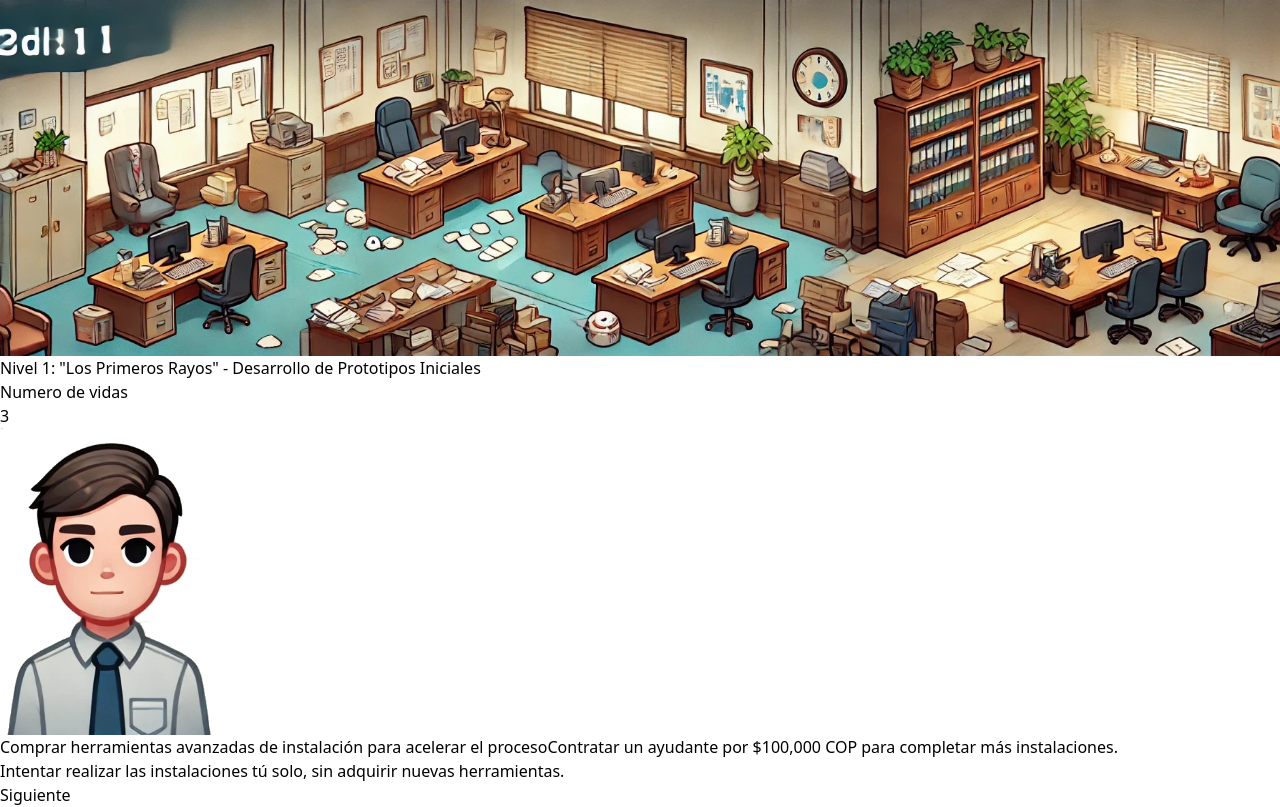
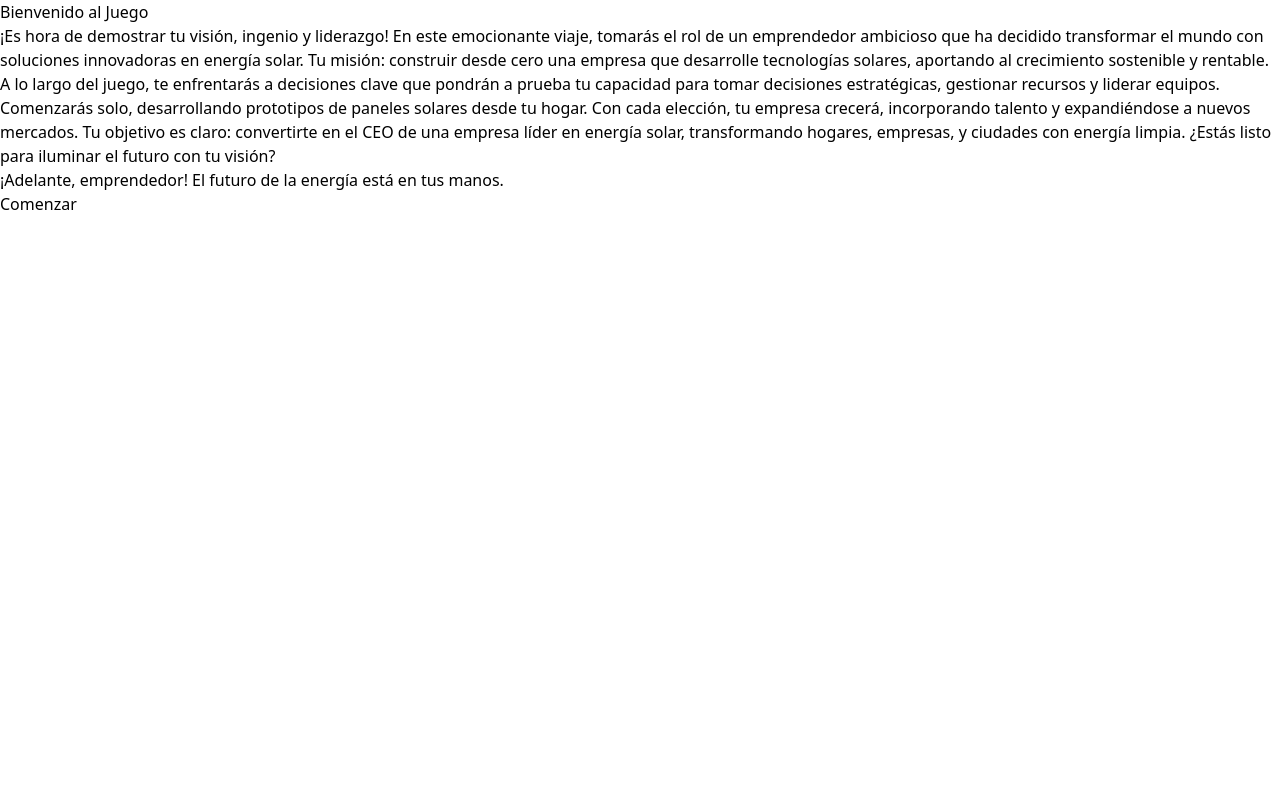
Before and after one commit to Kkmiloo/viaje-del-emprendedor-sostenible, a React (Vite) app: page /jugar in a window 1280 px wide. Built offline with nearby package versions, Linux system fonts and the light colour scheme.

Commit message:
add: Introduction/  Ending logic

```diff
--- /dev/null
+++ b/src/components/dialog/Ending.tsx
@@ -0,0 +1,31 @@
+interface EndingProps {
+  onRestart: () => void;
+}
+
+export const Ending = ({ onRestart }: EndingProps) => (
+  <div className='flex flex-col items-center justify-center min-h-screen bg-slate-400'>
+    <h1 className='text-3xl font-bold mb-4'>¡Felicidades, CEO Solar!</h1>
+    <p className='text-xl mb-8'>
+      Has completado Energy Empire: El Ascenso Solar, llevando tu empresa desde
+      un pequeño proyecto local hasta la creación de un imperio global de
+      energía solar. A lo largo de este viaje, tomaste decisiones clave sobre la
+      gestión de equipos, expansión internacional y operaciones logísticas,
+      demostrando tu capacidad para liderar un negocio sostenible en el mundo
+      moderno. Recuerda que las habilidades que desarrollaste en este juego,
+      como la gestión de recursos, la toma de decisiones estratégicas, y la
+      adaptación a mercados internacionales, son esenciales para el éxito en la
+      vida real. ¡Sigue tomando decisiones inteligentes y llevando la energía
+      solar a nuevas alturas!
+    </p>
+
+    <p className='text-xl mb-8 font-bold'>
+      ¡Gracias por jugar, CEO Solar! Tu éxito solo acaba de empezar.
+    </p>
+    <button
+      className='p-4 bg-green-500 text-white rounded-md'
+      onClick={onRestart}
+    >
+      Jugar de Nuevo
+    </button>
+  </div>
+);
--- /dev/null
+++ b/src/components/dialog/Introduction.tsx
@@ -0,0 +1,31 @@
+interface IntroductionProps {
+  onStart: () => void;
+}
+
+export const Introduction = ({ onStart }: IntroductionProps) => (
+  <div className='flex flex-col items-center justify-center min-h-screen bg-slate-400 max-w-6xl m-auto'>
+    <h1 className='text-3xl font-bold mb-4'>Bienvenido al Juego</h1>
+    <p className='text-xl mb-8'>
+      ¡Es hora de demostrar tu visión, ingenio y liderazgo! En este emocionante
+      viaje, tomarás el rol de un emprendedor ambicioso que ha decidido
+      transformar el mundo con soluciones innovadoras en energía solar. Tu
+      misión: construir desde cero una empresa que desarrolle tecnologías
+      solares, aportando al crecimiento sostenible y rentable. A lo largo del
+      juego, te enfrentarás a decisiones clave que pondrán a prueba tu capacidad
+      para tomar decisiones estratégicas, gestionar recursos y liderar equipos.
+      Comenzarás solo, desarrollando prototipos de paneles solares desde tu
+      hogar. Con cada elección, tu empresa crecerá, incorporando talento y
+      expandiéndose a nuevos mercados. Tu objetivo es claro: convertirte en el
+      CEO de una empresa líder en energía solar, transformando hogares,
+      empresas, y ciudades con energía limpia. ¿Estás listo para iluminar el
+      futuro con tu visión?
+    </p>
+
+    <p className='text-xl mb-8 font-bold'>
+      ¡Adelante, emprendedor! El futuro de la energía está en tus manos.
+    </p>
+    <button className='p-4 bg-blue-500 text-white rounded-md' onClick={onStart}>
+      Comenzar
+    </button>
+  </div>
+);
--- a/src/components/dialog/Options.tsx
+++ b/src/components/dialog/Options.tsx
@@ -14,7 +14,7 @@ export const Options = ({ options, onSelectOption }: OptionsProps) => {
   };
 
   return (
-    <div className='flex flex-col p-2 bg-slate-200 max-w-6xl m-auto rounded-xl mb-10 '>
+    <div className='flex flex-col p-2 bg-slate-200 m-auto rounded-xl mb-10 z-50'>
       {options.map((option) => (
         <button
           key={option.id}
--- a/src/page/game/GamePage.tsx
+++ b/src/page/game/GamePage.tsx
@@ -1,26 +1,31 @@
+import { useGameStore } from '../../store';
 import { Dialog } from '../../components/dialog/Dialog';
-import { useGameStore } from '../../store';
+import { Options } from '../../components/dialog/Options';
+import { scenes } from '../../data/scenes';
+import { useEffect, useState } from 'react';
 import man from '../../assets/man.webp';
 import scene1 from '../../assets/scene1.webp';
-import { scenes } from '../../data/scenes';
-import { useEffect, useState } from 'react';
-import { Options } from '../../components/dialog/Options';
 import { GameOptionI } from '../../interfaces/gameOption.interface';
+import { Introduction } from '../../components/dialog/Introduction';
+import { Ending } from '../../components/dialog/Ending';
 
 interface ChangeSceneParams {
   isCorrect: boolean;
 }
+
 const GamePage = () => {
-  const level = useGameStore((state) => state.level);
-  const lives = useGameStore((state) => state.lives);
-  const isGameOver = useGameStore((state) => state.isGameOver);
-  const decrementLives = useGameStore((state) => state.decrementLives);
-  const changeLevel = useGameStore((state) => state.changeLevel);
-  const resetGame = useGameStore((state) => state.resetGame);
-
+  const {
+    level,
+    lives,
+    isGameOver,
+    stage,
+    changeStage,
+    incrementLevel,
+    decrementLives,
+    resetGame,
+  } = useGameStore();
   const [currentScene, setCurrentScene] = useState(scenes[level - 1]);
   const [currentOptions, setCurrentOptions] = useState<GameOptionI[]>([]);
-
   const [currentStep, setCurrentStep] = useState<
     'consequence' | 'impact' | 'additionalContext' | null
   >(null);
@@ -29,16 +34,15 @@ const GamePage = () => {
   );
 
   const handleOptionSelect = (option: GameOptionI) => {
-    setSelectedOption(option); // Guardar la opción seleccionada
-    setCurrentStep('consequence'); // Iniciar con 'consequence'
+    setSelectedOption(option);
+    setCurrentStep('consequence');
 
-    // Cambiar entre cada paso
     setTimeout(() => setCurrentStep('impact'), 2000);
     setTimeout(() => setCurrentStep('additionalContext'), 4000);
     setTimeout(() => {
       setCurrentStep(null);
       setSelectedOption(null);
-      changeScene({ isCorrect: option.isCorrect }); // Pasar al siguiente nivel
+      changeScene({ isCorrect: option.isCorrect });
     }, 6000);
   };
 
@@ -46,34 +50,73 @@ const GamePage = () => {
     if (!isCorrect) {
       decrementLives();
     }
-
-    // Solo cambia el nivel si hay un siguiente nivel disponible
     if (level < scenes.length) {
-      changeLevel(level + 1);
+      incrementLevel();
+    } else {
+      changeStage('ending');
     }
   };
 
   useEffect(() => {
-    if (isGameOver) {
-      return; // Detener la ejecución si el juego ha terminado
+    if (isGameOver) return;
+
+    const currentSceneData = scenes.find((scene) => scene.level === level);
+    if (currentSceneData) {
+      setCurrentScene(currentSceneData);
+      setCurrentOptions(currentSceneData.options);
     }
+  }, [level, decrementLives, incrementLevel, isGameOver]);
 
-    // Encuentra la escena actual por nivel
-    const currentSceneData = scenes.find((scene) => scene.level === level);
-
-    if (currentSceneData) {
-      // Mapea las opciones de diálogo para incluir la función `changeScene`
-      const dialogOptions = currentSceneData.options;
-
-      // Actualiza el estado de la escena y las opciones
-      setCurrentScene(currentSceneData);
-      setCurrentOptions(dialogOptions);
-    }
-  }, [level, decrementLives, changeLevel, isGameOver]);
-
+  // Renderización de acuerdo a la etapa del juego
   return (
     <main className='min-w-full min-h-screen bg-slate-400 flex flex-col'>
-      {isGameOver ? (
+      {stage === 'introduction' && (
+        <Introduction onStart={() => changeStage('level')} />
+      )}
+      {stage === 'level' && !isGameOver && (
+        <>
+          <div className='relative w-full flex-1'>
+            <img
+              className='absolute inset-0 w-full h-full bg-contain bg-no-repeat bg-center object-cover opacity-75'
+              src={scene1}
+              alt='background'
+            />
+            <div className='relative max-w-6xl m-auto px-4 z-20 text-2xl text-red-300 bg-stone-700'>
+              <h1 className='font-bold text-gray-200 text-center'>
+                {currentScene.name}
+              </h1>
+              <p>Numero de vidas: {lives}</p>
+            </div>
+            <img
+              className='absolute bottom-[90px] left-28 object-cover z-30'
+              width={220}
+              src={man}
+              alt='character'
+            />
+          </div>
+
+          {selectedOption ? (
+            <div className='z-40 text-white text-center p-4 bg-gray-800 h-72'>
+              {currentStep === 'consequence' && (
+                <p>Consecuencia: {selectedOption.consequence}</p>
+              )}
+              {currentStep === 'impact' && (
+                <p>Impacto: {selectedOption.impact}</p>
+              )}
+              {currentStep === 'additionalContext' && (
+                <p>Contexto adicional: {selectedOption.additionalContext}</p>
+              )}
+            </div>
+          ) : (
+            <Options
+              options={currentOptions}
+              onSelectOption={handleOptionSelect}
+            />
+          )}
+          <Dialog text={currentScene.introduction} />
+        </>
+      )}
+      {isGameOver && (
         <div className='flex flex-col items-center justify-center h-full text-center text-3xl text-white'>
           <h1>Game Over</h1>
           <button
@@ -83,64 +126,8 @@ const GamePage = () => {
             Reiniciar Juego
           </button>
         </div>
-      ) : (
-        <>
-          <div className='relative w-full flex-1'>
-            {/* Escena y Vidas */}
-            <img
-              className='absolute inset-0 w-full h-full bg-contain bg-no-repeat bg-center object-cover opacity-75'
-              src={scene1}
-              alt='background'
-            />
-            <div className='relative max-w-6xl m-auto px-4 z-20 text-2xl text-red-300 bg-stone-700'>
-              <h1 className='font-bold text-gray-200 text-center'>{scenes[level - 1].name}</h1>
-              <p>Numero de vidas</p>
-              <p>{lives}</p>
-            </div>
-            <img
-              className='absolute bottom-[90px] left-28 object-cover z-30'
-              width={220}
-              src={man}
-              alt='character'
-            />
-          </div>
-
-          {/* Contenido Condicional: Consecuencia, Impacto, Contexto */}
-          {selectedOption ? (
-            <div className='z-40 text-white text-center p-4 bg-gray-800 h-72'>
-              {currentStep === 'consequence' && (
-                <>
-                  <p className='text-xl font-bold'> Consecuencia : </p>
-                  <p>{selectedOption.consequence}</p>
-                </>
-              )}
-              {currentStep === 'impact' && (
-                <>
-                  <p className='text-xl font-bold'> Impacto : </p>
-                  <p>{selectedOption.impact}</p>
-                </>
-              )}
-              {currentStep === 'additionalContext' && (
-                <>
-                  <p className='text-xl font-bold'> Contexto : </p>
-                  <p>{selectedOption.additionalContext}</p>
-                </>
-              )}
-            </div>
-          ) : (
-            <div className='z-40'>
-              <Options
-                options={currentOptions}
-                onSelectOption={handleOptionSelect}
-              />
-            </div>
-          )}
-
-          <div className='relative w-full flex-shrink-0 pb-2'>
-            <Dialog text={currentScene.introduction} />
-          </div>
-        </>
       )}
+      {stage === 'ending' && <Ending onRestart={resetGame} />}
     </main>
   );
 };
--- a/src/store/game/game.store.ts
+++ b/src/store/game/game.store.ts
@@ -1,12 +1,15 @@
 
 import { create, StateCreator} from 'zustand'
 
+type GameStage = 'introduction' | 'level' | 'ending';
 interface GameState {
   level: number;
   lives: number;
   isGameOver: boolean;
+  stage: GameStage;
+  changeStage: (newStage: GameStage) => void;
+  incrementLevel: () => void;
   decrementLives: () => void;
-  changeLevel: (newLevel: number) => void;
   resetGame: () => void;
 }
 
@@ -14,6 +17,9 @@ const storeApi: StateCreator<GameState> = (set) => ({
   level: 1,
   lives: 3,
   isGameOver: false,
+  stage: 'introduction',
+  changeStage: (newStage) => set({ stage: newStage }),
+  incrementLevel: () => set((state) => ({ level: state.level + 1 })),
   decrementLives: () =>
     set((state) => {
       const newLives = state.lives - 1;
@@ -22,8 +28,8 @@ const storeApi: StateCreator<GameState> = (set) => ({
         isGameOver: newLives <= 0,
       };
     }),
-  changeLevel: (newLevel) => set({ level: newLevel }),
-  resetGame: () => set({ level: 1, lives: 3, isGameOver: false }),
+  resetGame: () =>
+    set({ level: 1, lives: 3, isGameOver: false, stage: 'introduction' }),
 });
 
 export const useGameStore = create<GameState>(storeApi)
```
Also changed, not shown: src/components/gameLevel/GameLevel.tsx (added, +20 -0 lines).
